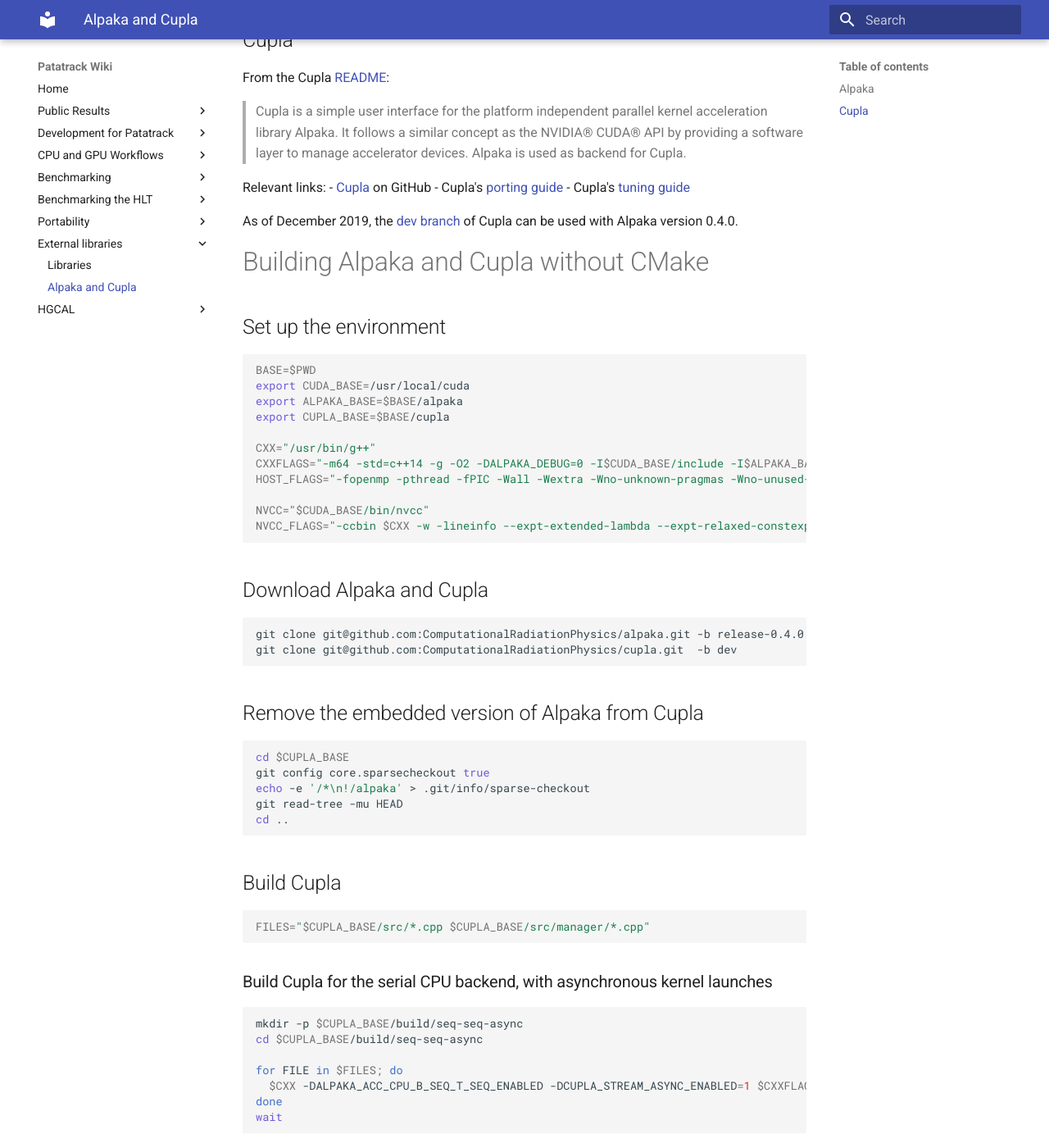
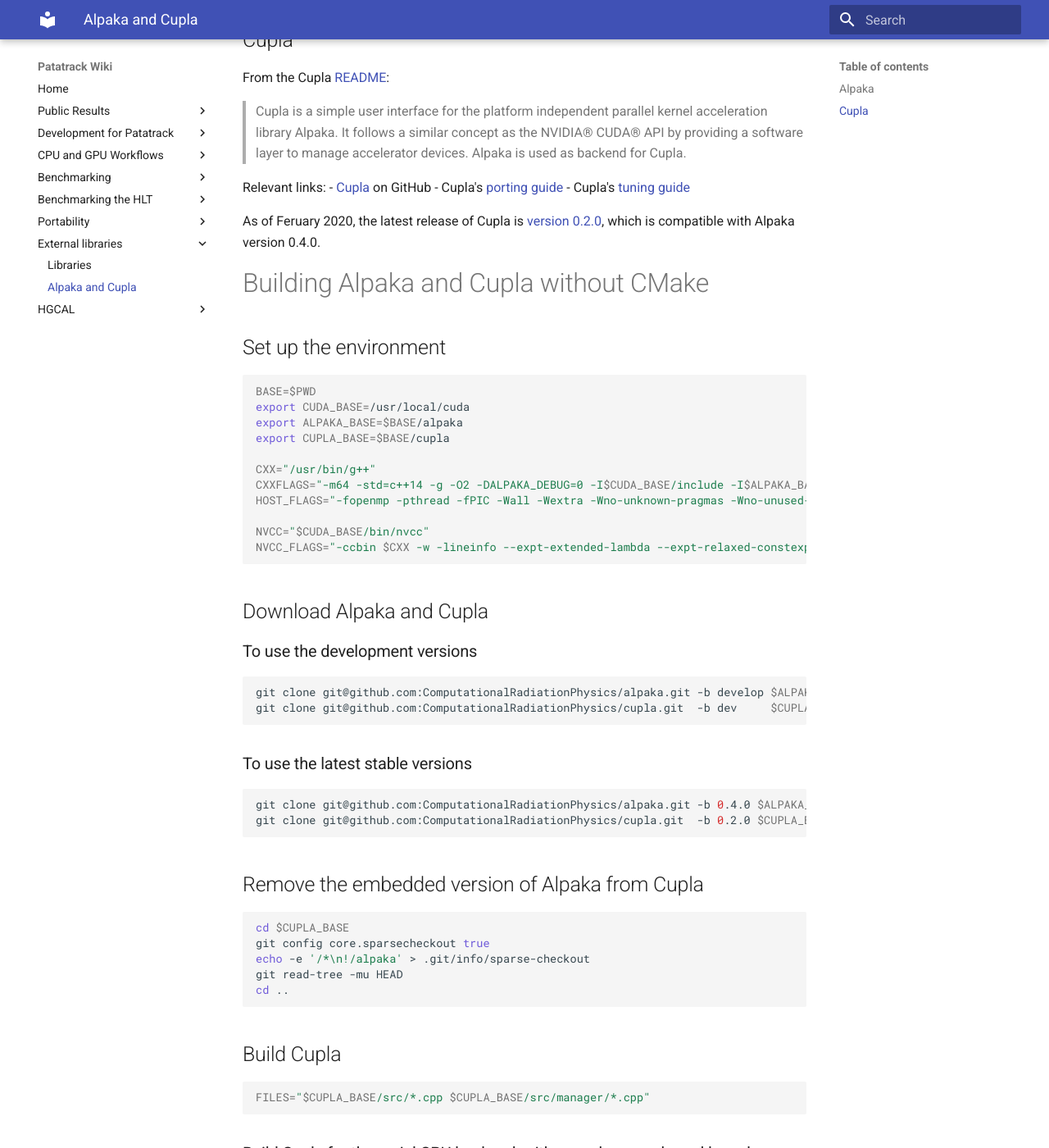
Before and after one commit to cms-patatrack/patatrack-website, an MkDocs documentation site: the page built from wiki/AlpakaAndCupla.md, in a window 1280 px wide and 1400 px high, scrolled down 704 px. Shown: the whole window at 82% size. Built offline with MkDocs 1.6.1 and Material for MkDocs 9.7.7, drawn with Linux system fonts in a browser that asks for light colours.

Commit message:
Update instructions for alpaka 0.4.0 and Cupla 0.2.0

````diff
--- a/wiki/AlpakaAndCupla.md
+++ b/wiki/AlpakaAndCupla.md
@@ -22,7 +22,7 @@
   - [Alpaka](https://github.com/ComputationalRadiationPhysics/alpaka) on GitHub
   - Alpaka's [documentation](https://github.com/ComputationalRadiationPhysics/alpaka/blob/develop/doc/markdown/user/Introduction.md)
 
-As of December 2019, the latest release of Alpaka is [version 0.4.0](https://github.com/ComputationalRadiationPhysics/alpaka/tree/release-0.4.0).
+As of December 2019, the latest release of Alpaka is [version 0.4.0](https://github.com/ComputationalRadiationPhysics/alpaka/tree/0.4.0).
 
 ## Cupla
 
@@ -37,8 +37,8 @@
   - Cupla's [porting guide](https://github.com/ComputationalRadiationPhysics/cupla/blob/master/doc/PortingGuide.md)
   - Cupla's [tuning guide](https://github.com/ComputationalRadiationPhysics/cupla/blob/master/doc/TuningGuide.md)
 
-As of December 2019, the [dev branch](https://github.com/ComputationalRadiationPhysics/cupla/tree/dev)
-of Cupla can be used with Alpaka version 0.4.0.
+As of Feruary 2020, the latest release of Cupla is [version 0.2.0](https://github.com/ComputationalRadiationPhysics/cupla/tree/0.2.0),
+which is compatible with Alpaka version 0.4.0.
 
 
 # Building Alpaka and Cupla without CMake
@@ -55,13 +55,21 @@
 HOST_FLAGS="-fopenmp -pthread -fPIC -Wall -Wextra -Wno-unknown-pragmas -Wno-unused-parameter -Wno-unused-local-typedefs -Wno-attributes -Wno-reorder -Wno-sign-compare"
 
 NVCC="$CUDA_BASE/bin/nvcc"
-NVCC_FLAGS="-ccbin $CXX -w -lineinfo --expt-extended-lambda --expt-relaxed-constexpr --generate-code arch=compute_50,code=sm_50 --cudart shared"
+NVCC_FLAGS="-ccbin $CXX -w -lineinfo --expt-extended-lambda --expt-relaxed-constexpr --generate-code arch=compute_35,code=sm_35 --generate-code arch=compute_50,code=sm_50 --generate-code arch=compute_60,code=sm_60 --generate-code arch=compute_70,code=sm_70 --cudart shared"
 ```
 
 ## Download Alpaka and Cupla
+
+### To use the development versions
 ```bash
-git clone git@github.com:ComputationalRadiationPhysics/alpaka.git -b release-0.4.0 $ALPAKA_BASE
-git clone git@github.com:ComputationalRadiationPhysics/cupla.git  -b dev           $CUPLA_BASE
+git clone git@github.com:ComputationalRadiationPhysics/alpaka.git -b develop $ALPAKA_BASE
+git clone git@github.com:ComputationalRadiationPhysics/cupla.git  -b dev     $CUPLA_BASE
+```
+
+### To use the latest stable versions
+```bash
+git clone git@github.com:ComputationalRadiationPhysics/alpaka.git -b 0.4.0 $ALPAKA_BASE
+git clone git@github.com:ComputationalRadiationPhysics/cupla.git  -b 0.2.0 $CUPLA_BASE
 ```
 
 ## Remove the embedded version of Alpaka from Cupla
````
